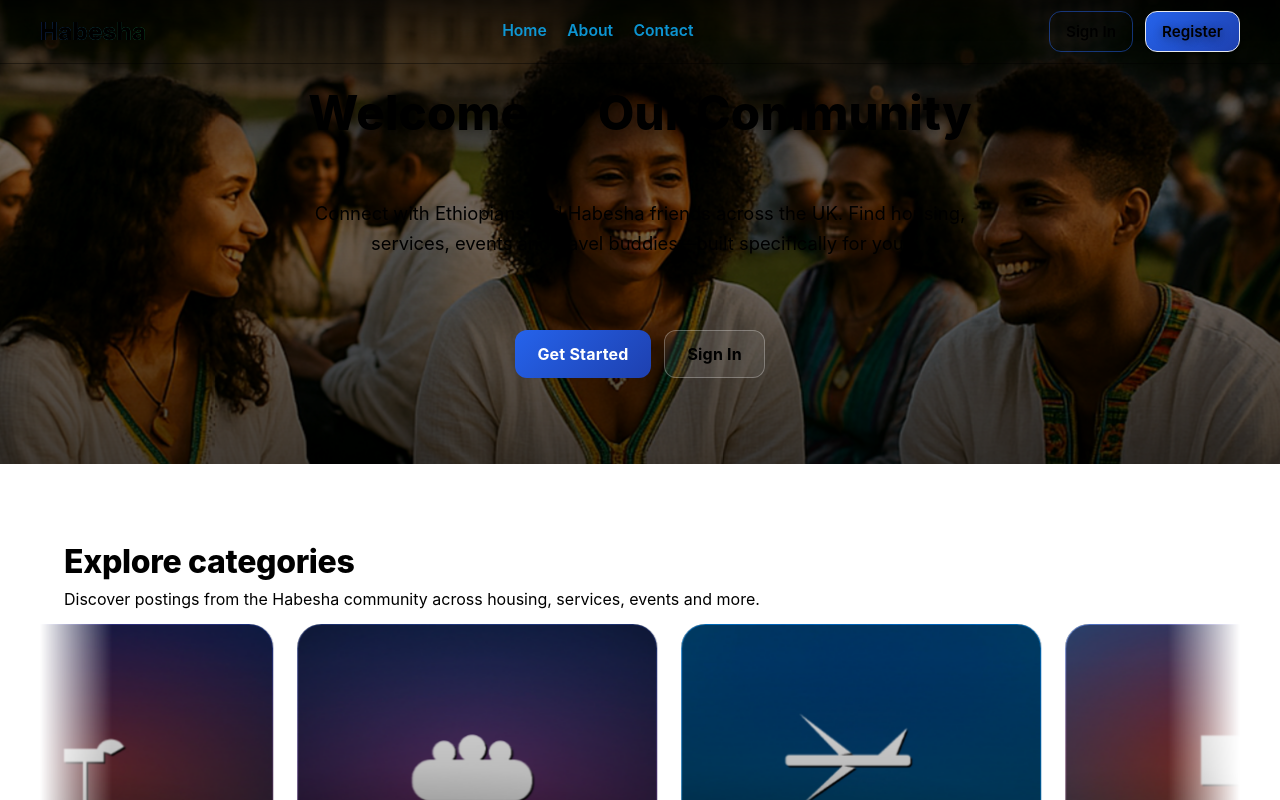
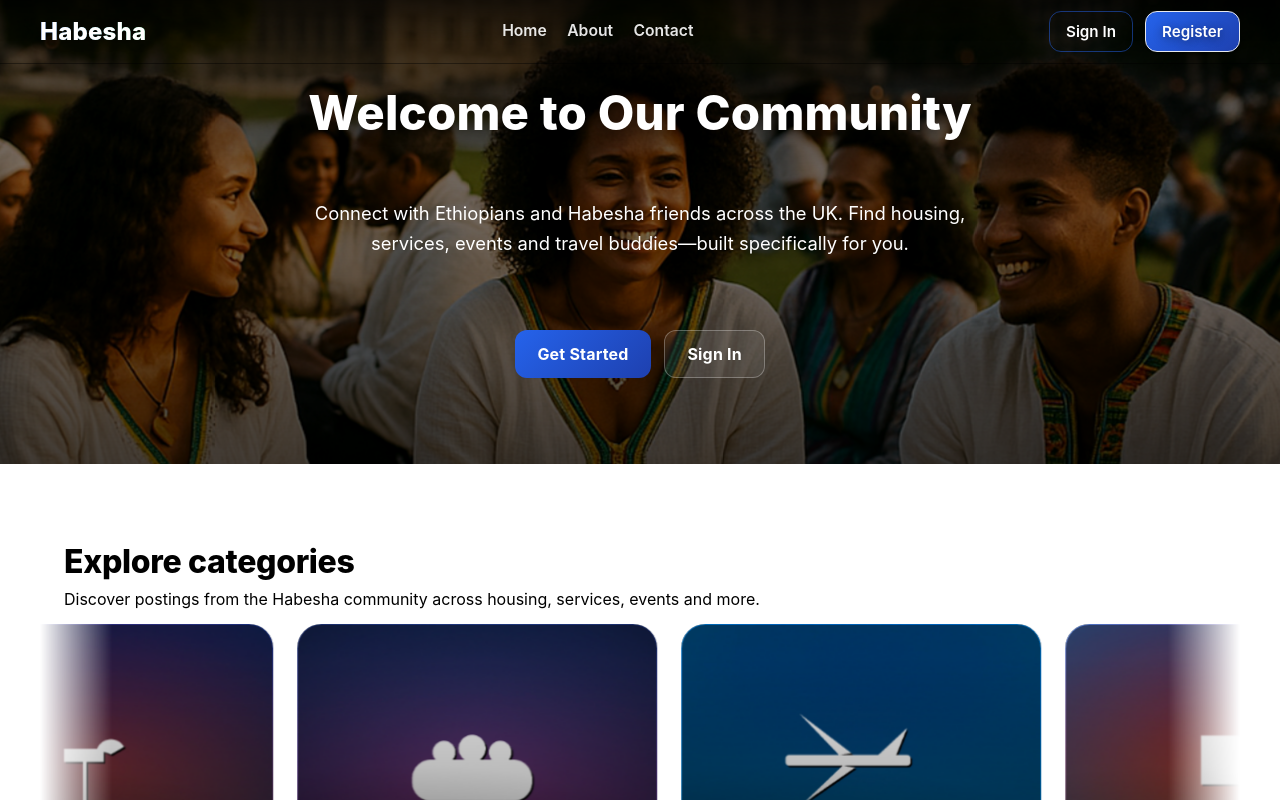
Before and after one commit to 2118476/Habesha-community-Frontend, a React (Create React App) app: page / in a window 1280 px wide. Shown: the top 800 px of the page. Built offline with nearby package versions, Linux system fonts and the light colour scheme.

Commit message:
fix: force white text on welcome page hero, transparent tabs with blue border, modern tab font

```diff
--- a/src/styles/hero-overrides.css
+++ b/src/styles/hero-overrides.css
@@ -11,6 +11,7 @@
 .hero-white-text button,
 .hero-white-text a {
   color: #ffffff !important;
+  -webkit-text-fill-color: #ffffff !important;
 }
 
 /* Navbar over hero — all text white when transparent */
--- a/src/stylus/sections/PublicExplore.module.scss
+++ b/src/stylus/sections/PublicExplore.module.scss
@@ -116,7 +116,7 @@
   color: #fff !important;
   border-bottom-color: transparent;
 
-  a, button, .brand { color: #fff !important; text-shadow: 0 2px 10px rgba(0,0,0,.45); }
+  a, button, .brand { color: #fff !important; -webkit-text-fill-color: #fff !important; text-shadow: 0 2px 10px rgba(0,0,0,.45); }
 }
 
 .navbarSolid {
@@ -225,7 +225,7 @@
   display: grid;
   place-items: center;
   text-align: center;
-  color: #fff;
+  color: #fff !important;
   overflow: clip;
 
   > * { max-width: 920px; margin-inline: auto; }
@@ -236,6 +236,8 @@
     font-weight: 800;
     letter-spacing: .2px;
     line-height: 1.1;
+    color: #fff !important;
+    -webkit-text-fill-color: #fff !important;
     text-shadow: 0 3px 14px rgba(0,0,0,.45);
     animation: fadeUp var(--dur-3) var(--ease-emph) both .05s;
   }
@@ -246,6 +248,8 @@
     line-height: 1.65;
     max-width: 680px;
     opacity: .95;
+    color: #fff !important;
+    -webkit-text-fill-color: #fff !important;
     animation: fadeUp var(--dur-3) var(--ease-emph) both .12s;
   }
 
@@ -261,6 +265,8 @@
       font-size: 1rem;
       font-weight: 700;
       letter-spacing: .2px;
+      color: #fff !important;
+      -webkit-text-fill-color: #fff !important;
       transition: transform var(--dur-1) var(--ease-emph), filter var(--dur-1) var(--ease-std), box-shadow var(--dur-1) var(--ease-std);
       will-change: transform;
     }
@@ -320,6 +326,7 @@
 :global(.hero-white-text) button,
 :global(.hero-white-text) * {
   color: #ffffff !important;
+  -webkit-text-fill-color: #ffffff !important;
 }
 
 :global(.hero-white-text) button.secondaryCta,
```
